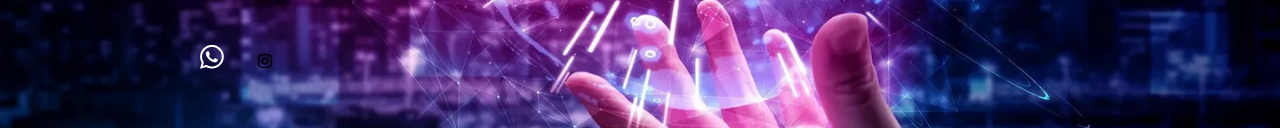
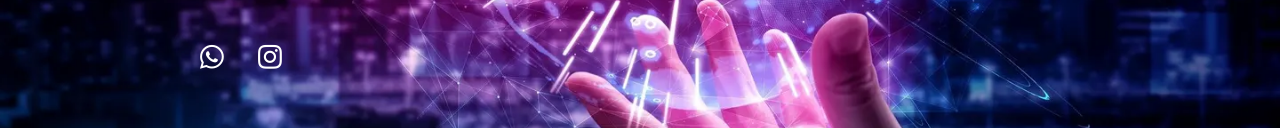
Before and after one commit to userlebanis/ahmadweb.io, a plain HTML site: page index.html in a window 1280 px wide. Shown: the part 509-637 px from the top of the page. Drawn offline with Linux system fonts and the light colour scheme.

Commit message:
Update index.html

```diff
--- a/index.html
+++ b/index.html
@@ -27,8 +27,7 @@
             <a href="#projects" class="main-btn">View my work</a>
             <div class="social-icons">
                 <a href="#"><i class="fab fa-whatsapp"></i></a>
-                <i class="fab fa-instagram"></i>
-                <a href="https://instagram.com/ahmadissa.7"></a>
+                <a href="#"><i class="fab fa-instagram"></i></a>
             </div>
         </div>
     </section>
```
